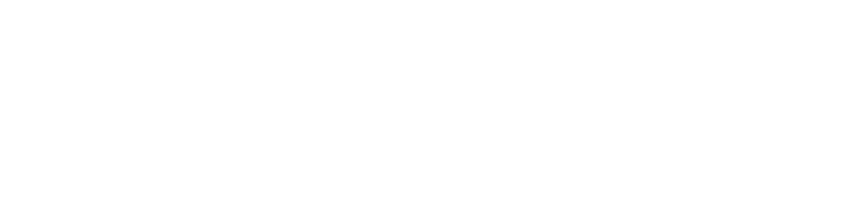
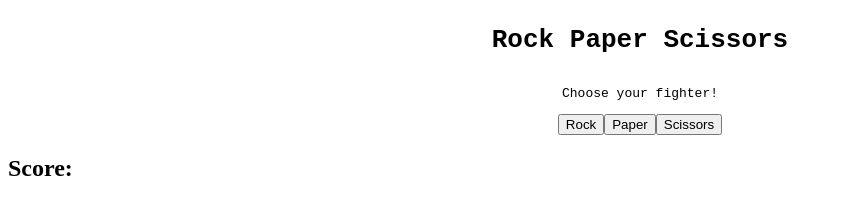
Before and after one commit to jliao9/rock_paper_scissors, a plain HTML site: page index.html in a window 1280 px wide. Shown: the whole page, without its empty margins (0-841 px from the left). Drawn offline with Linux system fonts and the light colour scheme.

Commit message:
Added base buttons/headers in html with hover effects

```diff
--- a/index.html
+++ b/index.html
@@ -4,13 +4,19 @@
     <meta charset="UTF-8">
     <meta http-equiv="X-UA-Compatible" content="IE=edge">
     <meta name="viewport" content="width=device-width, initial-scale=1.0">
-    <title>Document</title>
+    <title>Rock Paper Scissors</title>
+    <link rel = "stylesheet" href="styles.css">
 </head>
 <body>
-    <script src = "javascript.js">
+    <script src = "javascript.js"></script>
+    <div class = "header"><h1> Rock Paper Scissors</h1></div>
+    <div class = "prompt"><p> Choose your fighter!</p></div>
+    <div class = "fighters">
+        <button class = "rock"> Rock</button>
+        <button class= "paper"> Paper </button>
+        <button class = "scissors"> Scissors </button>
+    </div>
 
-
-    </script>
-
+    <div class = "scoreboard"><h2> Score: </h2></div>
 </body>
 </html>
--- /dev/null
+++ b/styles.css
@@ -0,0 +1,28 @@
+.body {
+   max-height: 100vh;
+}
+
+.header {
+    display: flex;
+    justify-content: center;
+    align-items: center;
+    font-family: monospace;
+}
+
+.prompt {
+    display: flex;
+    justify-content: center;
+    align-items: center;
+    font-family: monospace;
+}
+
+.fighters {
+    display: flex;
+    justify-content: center;
+    align-items: center;
+}
+
+.rock:hover, .paper:hover, .scissors:hover {
+    font-family: monospace;
+    font-size: 120%;
+}
```
